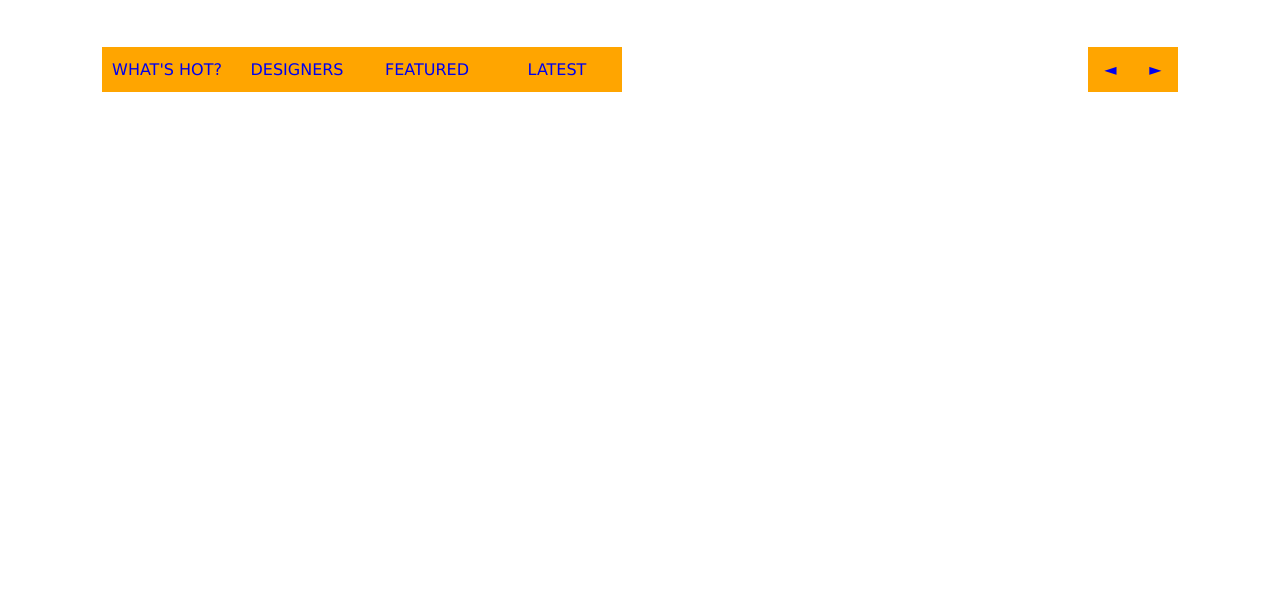
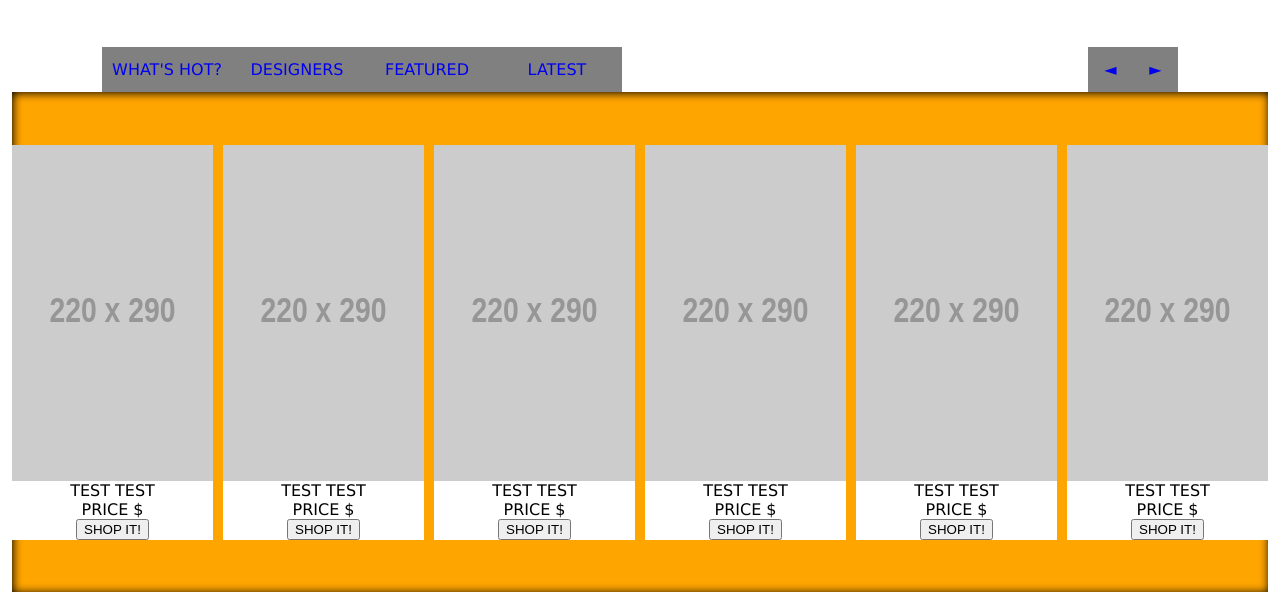
Before and after one commit to strupello/OnePage2, a website built with webpack: page index.html in a window 1280 px wide. Shown: the part 828-1420 px from the top of the page. Before the commit the page ends 920 px from the top, so only its background shows below. Built offline with nearby package versions, Linux system fonts and the light colour scheme.

Commit message:
add product cards - 2/2 part of section with products - first step

```diff
--- a/css/style.css
+++ b/css/style.css
@@ -230,8 +230,14 @@ a {
   height: 75px;
   justify-content: center;
   align-items: center;
+  background-color: grey;
+}
+
+.menu-card:hover {
   background-color: orange;
-
+  transform: scale(1);
+  box-shadow: inset 1px 1px 10px black;
+  transition: all var(--transition-fast);
 }
 
 .menu-card-link {
@@ -242,23 +248,71 @@ a {
 .menu-card-main-part2 {
   display: none;
 }
+
 .menu-card-2,
 .menu-card-3,
 .menu-card-4 {
   display: none;
 }
+
 .menu-card-main-part1:hover .menu-card-2,
 .menu-card-main-part1:hover .menu-card-3,
 .menu-card-main-part1:hover .menu-card-4 {
   display: flex;
 }
 
+.products-card-1 {
+  background-color: orange;
+  box-shadow: inset 1px 1px 10px black;
+  width: 100%;
+  max-width: 1400px;
+  height: 500px;
+  display: flex;
+  flex-direction: row;
+  justify-content: center;
+  align-items: center;
+  gap: 10px;
+}
+
+
+.products {
+  background-color: white;
+  height: 395px;
+  width: 220px;
+  display: flex;
+  flex-direction: column;
+  align-items: center;
+  justify-content: center;
+  cursor: pointer;
+
+
+}
+
+.products-3,
+.products-4,
+.products-5,
+.products-6 {
+  display: none;
+}
+
+.img-products {
+  width: 100%;
+  height: 100%;
+}
+.products:active {
+  transform: scale(1.05);
+  box-shadow: inset 1px 1px 1px black;
+  transition: all var(--transition-fast);
+  border-radius: 3%;
+
+}
 
 
 @media (min-width: 640px) {
   .menu-card-main-part {
     display: flex;
   }
+
 
   .menu-card-main {
     display: flex;
@@ -290,9 +344,16 @@ a {
     display: flex;
     height: 45px;
     width: 45px;
-    background-color: orange;
+    background-color: grey;
     justify-content: center;
     align-items: center;
+  }
+
+  .menu-card-arrow:hover {
+    background-color: orange;
+    transform: scale(1);
+    box-shadow: inset 1px 1px 10px black;
+    transition: all var(--transition-fast);
   }
 
   .banner {
@@ -654,5 +715,18 @@ a {
     font-family: 'Segoe UI', Tahoma, Geneva, Verdana, sans-serif;
   }
 
+  @media (min-width: 768px) {
+    .products-3 {
+      display: flex;
+    }
 
-  @media (min-width: 1024px) {}
+  }
+
+  @media (min-width: 1024px) {
+
+    .products-4,
+    .products-5,
+    .products-6 {
+      display: flex;
+    }
+  }
--- a/index.html
+++ b/index.html
@@ -186,8 +186,17 @@
           </a>
         </div>
       </div>
+      <div class="wrapper">
+        <div class="products-card-1">
+              <div class="products products-1"><img class="img-products" src="https://placehold.co/220x290/000000/FFFFFF/png" alt=""><p>TEST TEST</p><p>PRICE $</p><button>SHOP IT!</button></div>
+              <div class="products products-2"><img class="img-products" src="https://placehold.co/220x290/000000/FFFFFF/png" alt=""><p>TEST TEST</p><p>PRICE $</p><button>SHOP IT!</button></div>
+              <div class="products products-3"><img class="img-products" src="https://placehold.co/220x290/000000/FFFFFF/png" alt=""><p>TEST TEST</p><p>PRICE $</p><button>SHOP IT!</button></div>
+              <div class="products products-4"><img class="img-products" src="https://placehold.co/220x290/000000/FFFFFF/png" alt=""><p>TEST TEST</p><p>PRICE $</p><button>SHOP IT!</button></div>
+              <div class="products products-5"><img class="img-products" src="https://placehold.co/220x290/000000/FFFFFF/png" alt=""><p>TEST TEST</p><p>PRICE $</p><button>SHOP IT!</button></div>
+              <div class="products products-6"><img class="img-products" src="https://placehold.co/220x290/000000/FFFFFF/png" alt=""><p>TEST TEST</p><p>PRICE $</p><button>SHOP IT!</button></div>
+        </div>
+      </div>
     </section>
-
   </main>
 </body>
 
```
